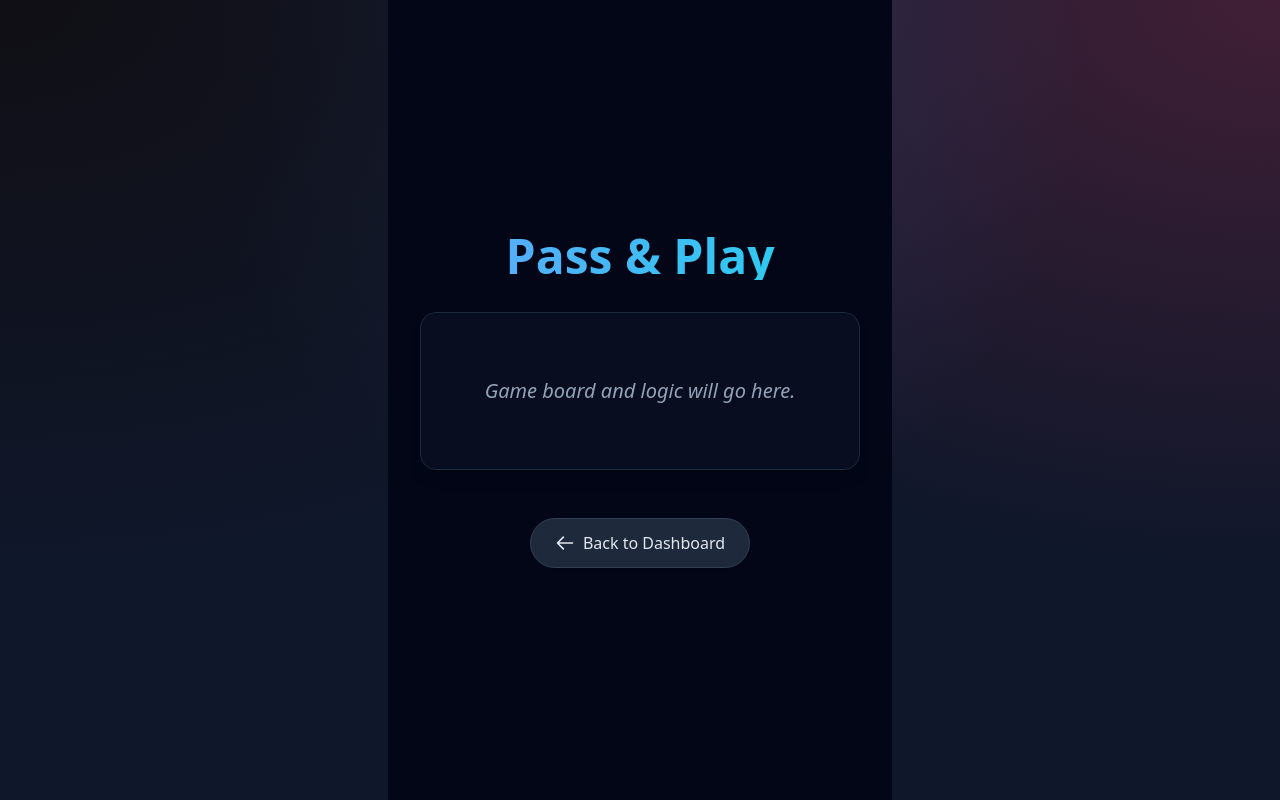
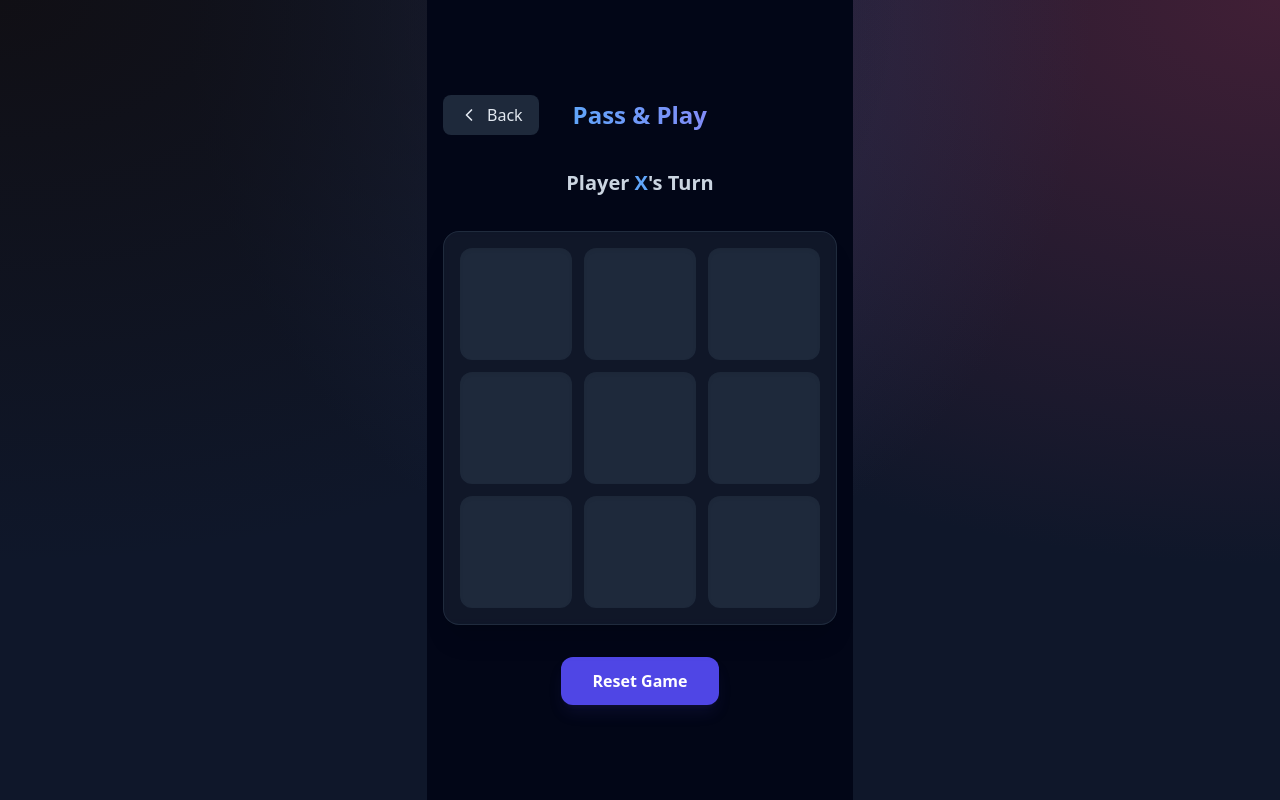
Before and after one commit to aditya0563/Tic_Tac_Toe, a Next.js app: page /pass-and-play in a window 1280 px wide. Built offline with nearby package versions, Linux system fonts and the light colour scheme.

Commit message:
add pass and play mode

```diff
--- a/app/pass-and-play/page.tsx
+++ b/app/pass-and-play/page.tsx
@@ -1,26 +1,89 @@
+'use client';
+
+import { useState } from 'react';
 import Link from 'next/link';
+import { calculateWinner, Player } from '../../utils/minimax';
 
 export default function PassAndPlay() {
+  const [board, setBoard] = useState<Player[]>(Array(9).fill(null));
+  const [xIsNext, setXIsNext] = useState<boolean>(true);
+
+  const winner = calculateWinner(board);
+  const currentPlayer = xIsNext ? 'X' : 'O';
+
+  const handleClick = (index: number) => {
+    if (board[index] || winner) return;
+
+    const newBoard = [...board];
+    newBoard[index] = currentPlayer;
+    setBoard(newBoard);
+    setXIsNext(!xIsNext);
+  };
+
+  const handleReset = () => {
+    setBoard(Array(9).fill(null));
+    setXIsNext(true);
+  };
+
   return (
-    <div className="min-h-screen bg-slate-950 flex flex-col items-center justify-center p-8 text-slate-100 font-sans">
-      <div className="max-w-3xl w-full text-center">
-        <h1 className="text-4xl md:text-5xl font-bold text-transparent bg-clip-text bg-gradient-to-r from-blue-400 to-cyan-400 mb-8">
-          Pass & Play
-        </h1>
+    <div className="min-h-screen bg-slate-950 text-slate-100 flex flex-col items-center justify-center p-4 font-sans">
+      <div className="max-w-md w-full flex flex-col items-center gap-8">
 
-        <div className="bg-slate-900/50 border border-slate-800 rounded-2xl p-16 mb-12 shadow-lg backdrop-blur-sm">
-          <p className="text-xl text-slate-400 italic">Game board and logic will go here.</p>
+        {/* Header */}
+        <div className="w-full flex justify-between items-center">
+          <Link
+            href="/"
+            className="px-4 py-2 bg-slate-800 hover:bg-slate-700 text-slate-200 rounded-lg transition-colors font-medium flex items-center gap-2"
+          >
+            <svg xmlns="http://www.w3.org/2000/svg" width="20" height="20" viewBox="0 0 24 24" fill="none" stroke="currentColor" strokeWidth="2" strokeLinecap="round" strokeLinejoin="round"><path d="m15 18-6-6 6-6"/></svg>
+            Back
+          </Link>
+          <h1 className="text-2xl font-bold bg-gradient-to-r from-blue-400 to-indigo-400 text-transparent bg-clip-text">
+            Pass & Play
+          </h1>
+          <div className="w-24"></div> {/* Spacer for centering */}
         </div>
 
-        <Link
-          href="/"
-          className="inline-flex items-center justify-center px-6 py-3 rounded-full bg-slate-800 text-slate-200 hover:bg-slate-700 hover:text-white transition-all duration-200 border border-slate-700 hover:border-slate-600 shadow-sm"
+        {/* Status */}
+        <div className="text-xl font-semibold h-8 flex items-center justify-center text-center">
+          {winner ? (
+            winner === 'Draw' ? (
+              <span className="text-slate-400">It's a Draw!</span>
+            ) : (
+              <span className="text-emerald-400">Player {winner} Wins!</span>
+            )
+          ) : (
+            <span className="text-slate-300">
+              Player <span className={xIsNext ? 'text-blue-400' : 'text-rose-400'}>{currentPlayer}</span>'s Turn
+            </span>
+          )}
+        </div>
+
+        {/* Board */}
+        <div className="grid grid-cols-3 gap-3 p-4 bg-slate-800/50 rounded-2xl shadow-xl border border-slate-700/50 backdrop-blur-sm">
+          {board.map((cell, index) => (
+            <button
+              key={index}
+              onClick={() => handleClick(index)}
+              disabled={!!cell || !!winner}
+              className={`w-24 h-24 sm:w-28 sm:h-28 text-5xl flex items-center justify-center rounded-xl bg-slate-800 shadow-inner transition-all duration-200
+                ${!cell && !winner ? 'hover:bg-slate-700 cursor-pointer active:scale-95' : 'cursor-default'}
+                ${cell === 'X' ? 'text-blue-400' : 'text-rose-400'}
+              `}
+            >
+              {cell}
+            </button>
+          ))}
+        </div>
+
+        {/* Reset */}
+        <button
+          onClick={handleReset}
+          className="px-8 py-3 bg-indigo-600 hover:bg-indigo-700 active:bg-indigo-800 text-white font-semibold rounded-xl shadow-lg shadow-indigo-900/20 transition-all active:scale-95"
         >
-          <svg className="w-5 h-5 mr-2" fill="none" stroke="currentColor" viewBox="0 0 24 24" xmlns="http://www.w3.org/2000/svg">
-            <path strokeLinecap="round" strokeLinejoin="round" strokeWidth="2" d="M10 19l-7-7m0 0l7-7m-7 7h18"></path>
-          </svg>
-          Back to Dashboard
-        </Link>
+          Reset Game
+        </button>
+
       </div>
     </div>
   );
```
